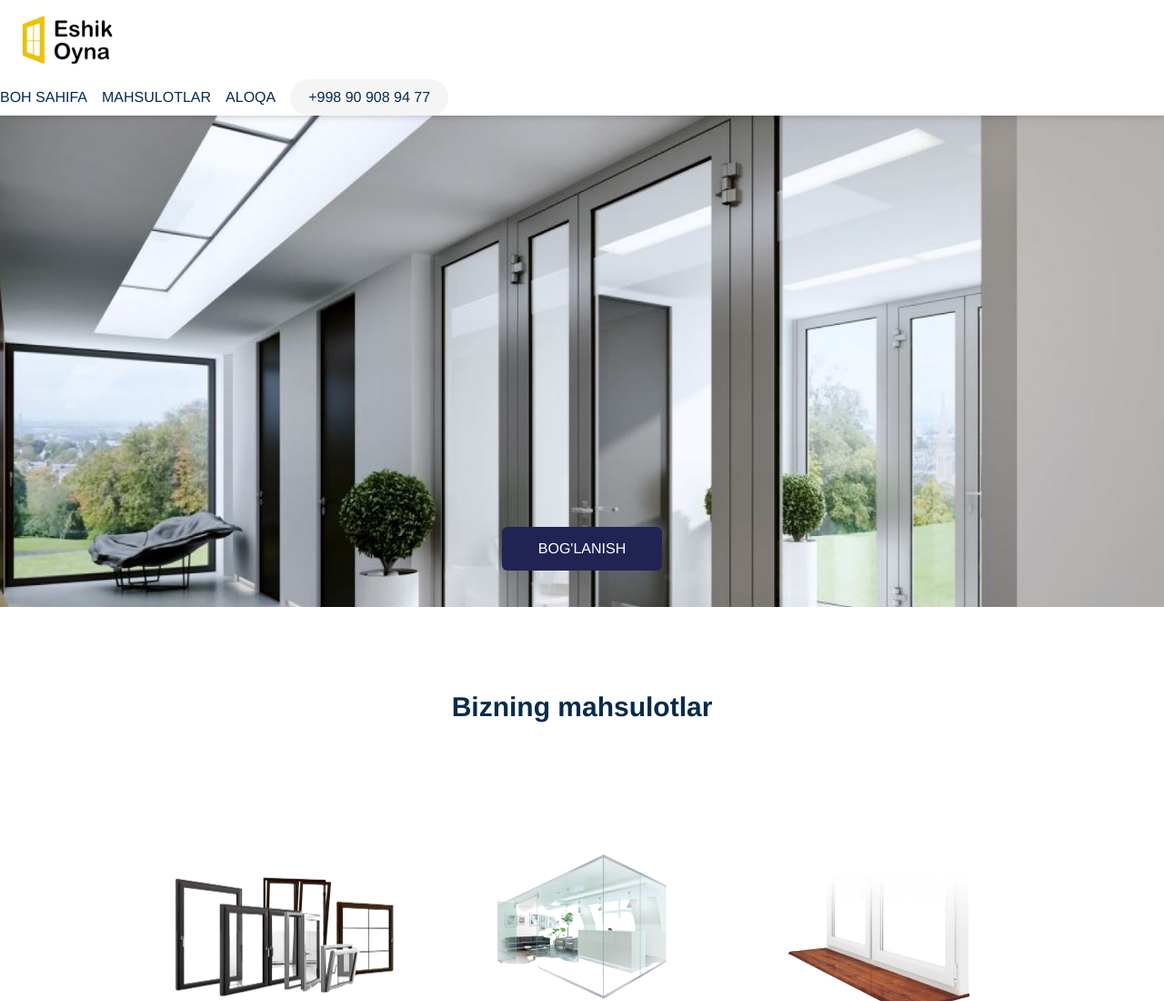
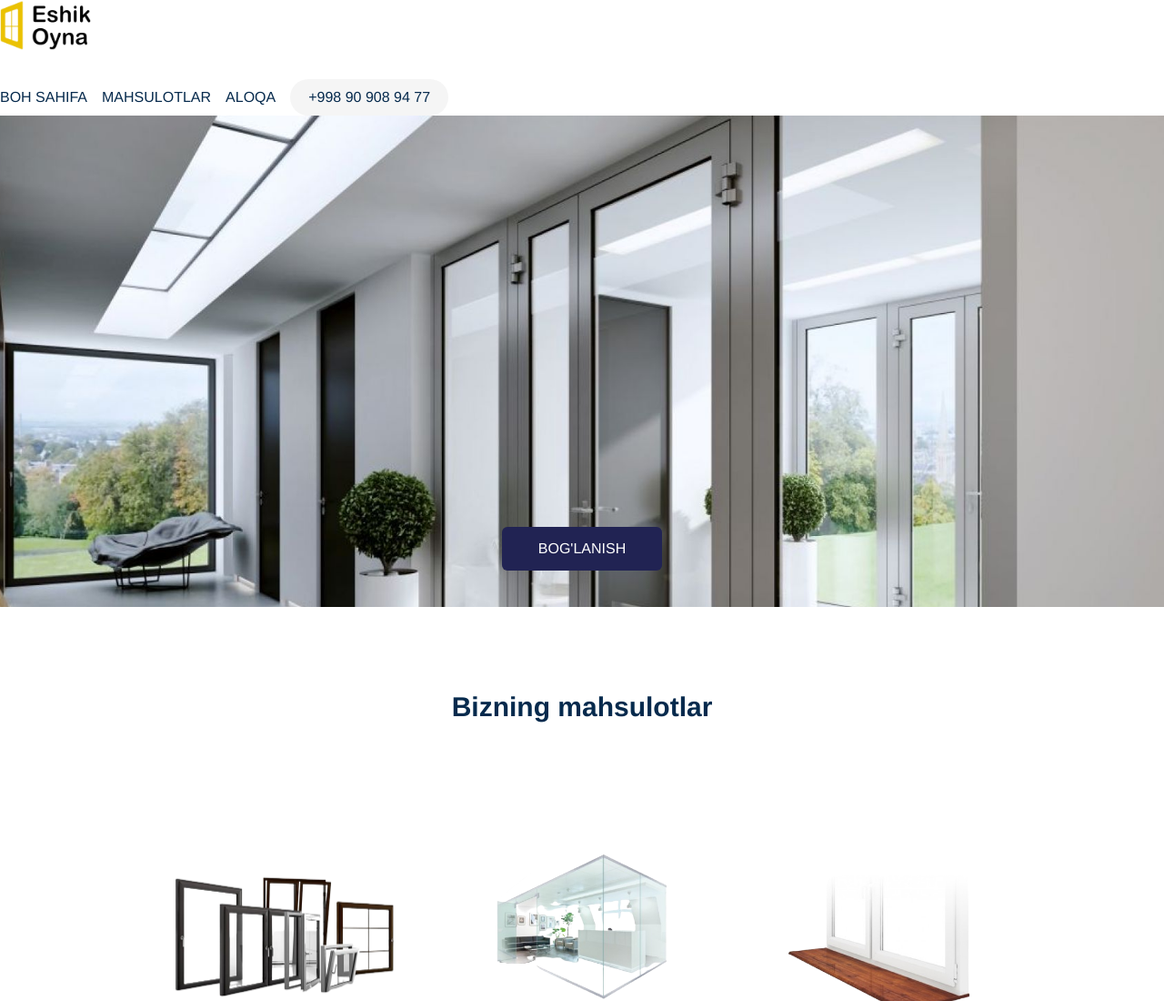
Before and after one commit to fayozddn/eshikoyna.uz, a plain HTML site: page index.html in a window 1280 px wide. Shown: the top 1100 px of the page at 91% size. Drawn offline with nearby package versions, Linux system fonts and the light colour scheme.

Commit message:
Update index.html

```diff
--- a/index.html
+++ b/index.html
@@ -37,10 +37,9 @@
   <body class="font-helvetica">
     <header
       x-data="{ open: false }"
-      class="container flex-row mx-auto w-full bg-white shadow-md sticky top-0 right-0 left-0 animate-wiggle"
+      class="container flex-row mx-auto w-full bg-white sticky top-0 right-0 left-0 animate-wiggle"
     >
-      <div class="flex justify-between items-center py-4 px-6">
-        <div class="text-blue-500 font-bold text-xl">
+      <div class="text-blue-500 font-bold text-xl">
           <a href="index.html">
             <img
               src="./images/logo.png"
@@ -49,6 +48,8 @@
             />
           </a>
         </div>
+      <div class="flex justify-between items-center py-4 px-6">
+
           <button
             @click="open = !open"
             class="lg:hidden text-kok"
```
